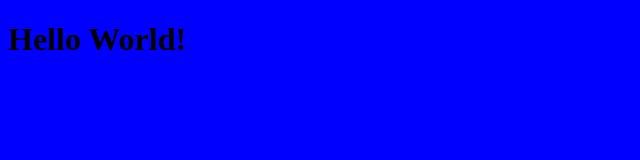
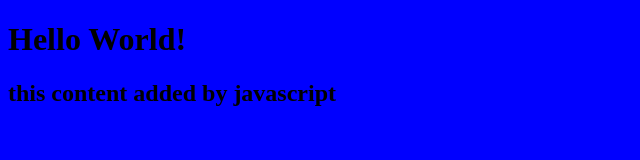
Before and after one commit to jennysaint/Jesa_first_website, a plain HTML site: page index.html in a window 1280 px wide. Shown: the whole page, without its empty margins (0-640 px from the left). Drawn offline with Linux system fonts and the light colour scheme.

Commit message:
add script.js, connect to index.html

```diff
--- a/index.html
+++ b/index.html
@@ -6,5 +6,8 @@
   </head>
   <body>
     <h1>Hello World!</h1>
+
+
+    <script src="script.js"></script>
   </body>
 </html>
--- /dev/null
+++ b/script.js
@@ -0,0 +1,3 @@
+const h2 = document.createElement("h2");
+h2.textContent = "this content added by javascript";
+document.querySelector("body").appendChild(h2);
```
